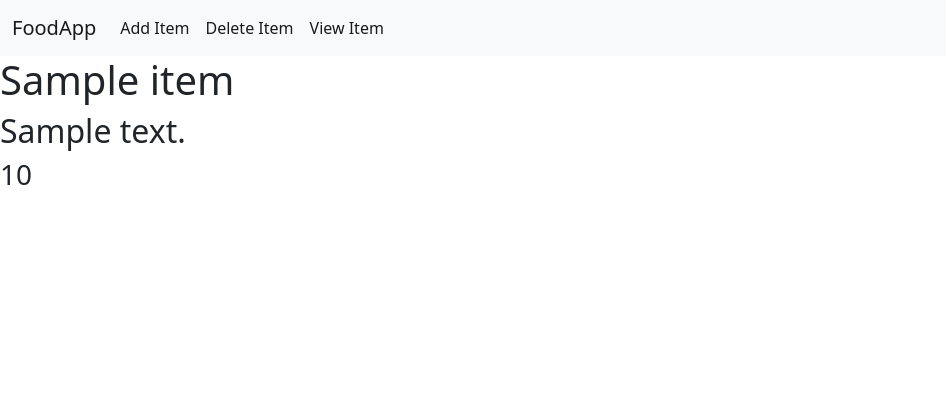
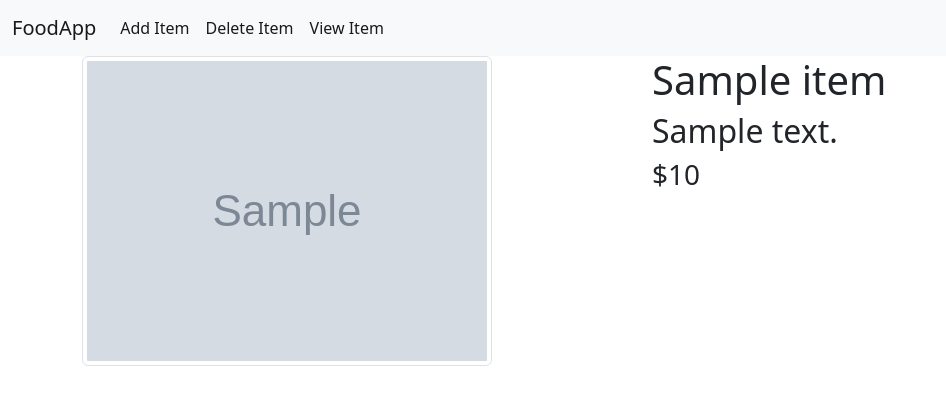
Before and after one commit to panky02/django_apps, a Django app: page /food/1/ in a window 1280 px wide. Shown: the top 405 px of the page, without its empty margins (0-946 px from the left). Run offline with Django 4.2, Linux system fonts and the light colour scheme; tables that the repository leaves empty hold one stand-in row (values such as "Sample post"); grey boxes marked "Sample" are stand-in pictures.

Commit message:
Added detail view with images n bootstrap

```diff
--- a/food_menu_app/food/templates/food/base.html
+++ b/food_menu_app/food/templates/food/base.html
@@ -2,7 +2,7 @@
 <!DOCTYPE html>
 <html lang="en">
 <head>
-    <title>Document</title>
+    <title>FoodApp</title>
     <!-- Inbuilt -->
     <link rel="stylesheet" href="{% static 'food/style.css' %}">
     <!-- Bootstrap -->
--- a/food_menu_app/food/templates/food/detail.html
+++ b/food_menu_app/food/templates/food/detail.html
@@ -1,6 +1,17 @@
 {% extends 'food/base.html' %}
 {% block body %}
-<h1>{{ item.item_name }}</h1>
-<h2>{{ item.item_desc }}</h2>
-<h3>{{ item.item_price }}</h3>
+<div class="container">
+    <div class="row">
+        <div class="col-md-6">
+            <img class="img-thumbnail" src="{{ item.item_image }}">
+        </div>
+        <div class="col-md-6">
+            <h1>{{ item.item_name }}</h1>
+            <h2>{{ item.item_desc }}</h2>
+            <h3>${{ item.item_price }}</h3>
+        </div>
+
+    </div>
+</div>
+
 {% endblock %}
--- a/food_menu_app/food/templates/food/index.html
+++ b/food_menu_app/food/templates/food/index.html
@@ -5,7 +5,7 @@
     <meta charset="UTF-8">
     <meta http-equiv="X-UA-Compatible" content="IE=edge">
     <meta name="viewport" content="width=device-width, initial-scale=1.0">
-    <title>Document</title>
+    <title>FoodApp</title>
 </head>
 <body>
     {% block body %}
@@ -20,7 +20,7 @@
                     <h6>${{ item.item_price }}</h6>
                 </div>
                 <div class="col-md-2">
-
+                    <a href="{% url 'food:detail' item.id %}" class="btn btn-success">Details</a>
                 </div>
 
             </div>
```
